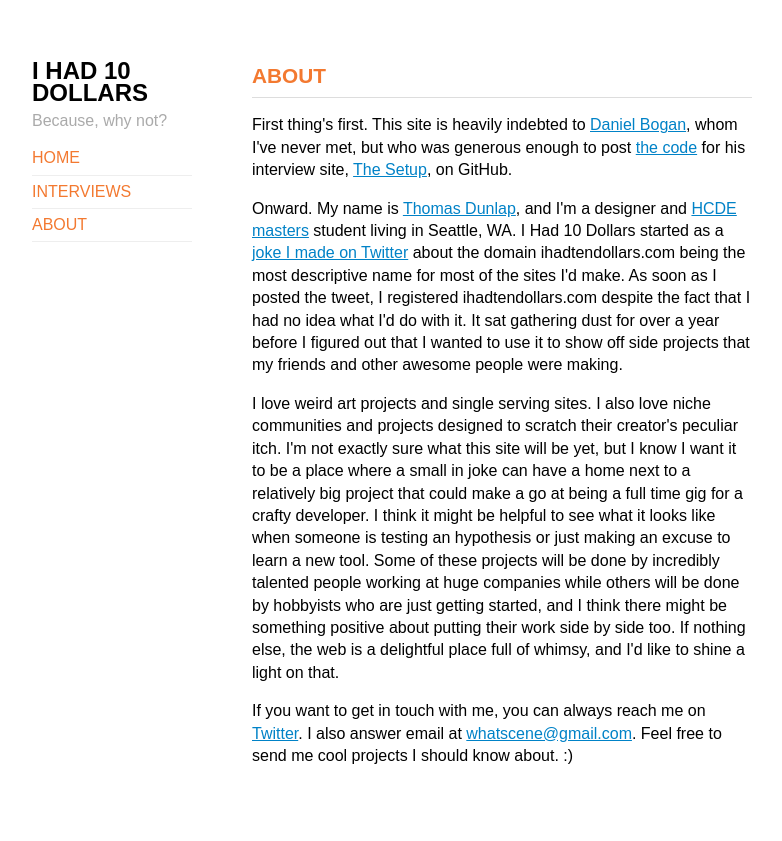
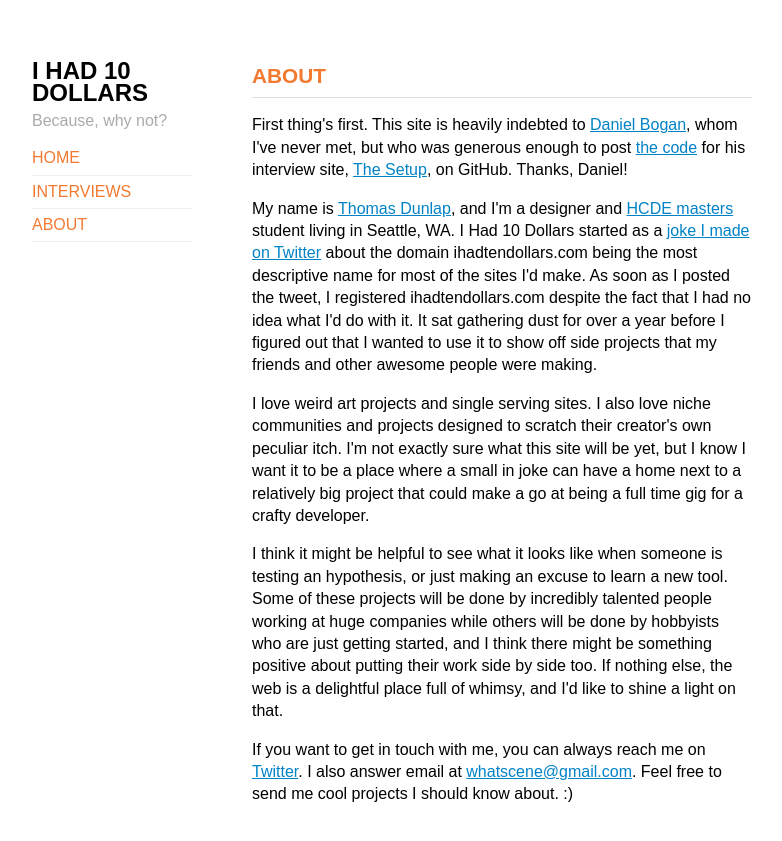
Before and after one commit to 10dollars/tendollars.github.io.raw, a Jekyll site: the page built from about/index.html, in a window 1280 px wide. Shown: the top 841 px of the page, without its empty margins (248-1030 px from the left). Built offline with Jekyll 4.4.1, drawn with Linux system fonts in a browser that asks for light colours.

Commit message:
update about

```diff
--- a/about/index.html
+++ b/about/index.html
@@ -4,10 +4,12 @@
 ---
 
 <h2>About</h2>
-<p>First thing's first. This site is heavily indebted to <a href="https://twitter.com/waferbaby">Daniel Bogan</a>, whom I've never met, but who was generous enough to post <a href="https://github.com/waferbaby/usesthis">the code</a> for his interview site, <a href="http://usesthis.com">The Setup</a>, on GitHub.</p>
+<p>First thing's first. This site is heavily indebted to <a href="https://twitter.com/waferbaby">Daniel Bogan</a>, whom I've never met, but who was generous enough to post <a href="https://github.com/waferbaby/usesthis">the code</a> for his interview site, <a href="http://usesthis.com">The Setup</a>, on GitHub. Thanks, Daniel!</p>
 
-<p>Onward. My name is <a href="http://twitter.com/spladow">Thomas Dunlap</a>, and I'm a designer and <a href="http://www.hcde.washington.edu/ms">HCDE masters</a> student living in Seattle, WA. I Had 10 Dollars started as a <a href="https://twitter.com/spladow/statuses/325064162009051136">joke I made on Twitter</a> about the domain ihadtendollars.com being the most descriptive name for most of the sites I'd make. As soon as I posted the tweet, I registered ihadtendollars.com despite the fact that I had no idea what I'd do with it. It sat gathering dust for over a year before I figured out that I wanted to use it to show off side projects that my friends and other awesome people were making. </p>
+<p>My name is <a href="http://twitter.com/spladow">Thomas Dunlap</a>, and I'm a designer and <a href="http://www.hcde.washington.edu/ms">HCDE masters</a> student living in Seattle, WA. I Had 10 Dollars started as a <a href="https://twitter.com/spladow/statuses/325064162009051136">joke I made on Twitter</a> about the domain ihadtendollars.com being the most descriptive name for most of the sites I'd make. As soon as I posted the tweet, I registered ihadtendollars.com despite the fact that I had no idea what I'd do with it. It sat gathering dust for over a year before I figured out that I wanted to use it to show off side projects that my friends and other awesome people were making. </p>
 
-<p>I love weird art projects and single serving sites. I also love niche communities and projects designed to scratch their creator's peculiar itch. I'm not exactly sure what this site will be yet, but I know I want it to be a place where a small in joke can have a home next to a relatively big project that could make a go at being a full time gig for a crafty developer. I think it might be helpful to see what it looks like when someone is testing an hypothesis or just making an excuse to learn a new tool. Some of these projects will be done by incredibly talented people working at huge companies while others will be done by hobbyists who are just getting started, and I think there might be something positive about putting their work side by side too. If nothing else, the web is a <a href+"http://torrez.org/how-about-some-fucking-whimsy.html">delightful place full of whimsy,</a> and I'd like to shine a light on that.</p>
+<p>I love weird art projects and single serving sites. I also love niche communities and projects designed to scratch their creator's own peculiar itch. I'm not exactly sure what this site will be yet, but I know I want it to be a place where a small in joke can have a home next to a relatively big project that could make a go at being a full time gig for a crafty developer.<p>
+
+<p>I think it might be helpful to see what it looks like when someone is testing an hypothesis, or just making an excuse to learn a new tool. Some of these projects will be done by incredibly talented people working at huge companies while others will be done by hobbyists who are just getting started, and I think there might be something positive about putting their work side by side too. If nothing else, the web is a <a href+"http://torrez.org/how-about-some-fucking-whimsy.html">delightful place full of whimsy,</a> and I'd like to shine a light on that.</p>
 
 <p>If you want to get in touch with me, you can always reach me on <a href="http://twitter.com/spladow">Twitter</a>. I also answer email at <a href="mailto:whatscene@gmail.com">whatscene@gmail.com</a>. Feel free to send me cool projects I should know about. :)</p>
```
